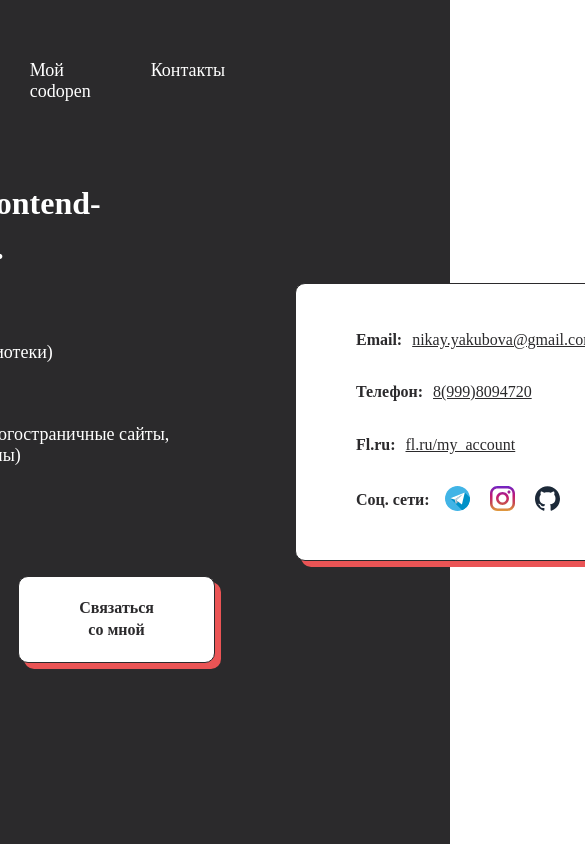
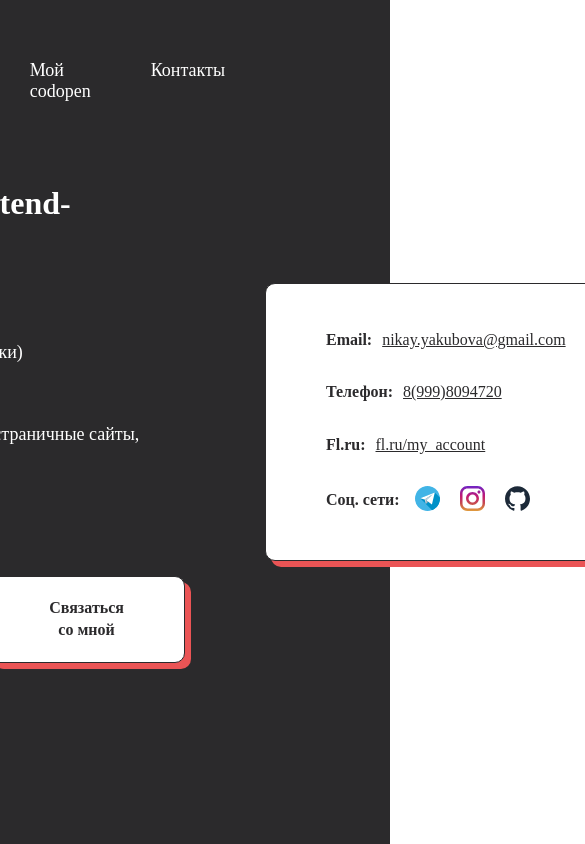
Before and after one commit to nikay666/portfolio, a React (Create React App) app: page / in a window 390 px wide. Shown: the top 844 px of the page, 585 px wide, since content can reach past the window. Built offline with nearby package versions, Linux system fonts and the light colour scheme.

Commit message:
Сделан адапив  для оберки(возможны правки)

```diff
--- a/src/App.scss
+++ b/src/App.scss
@@ -5,7 +5,20 @@
 }
 
 @mixin main-wrap {
-    padding: $lp;
+    padding: $xl;
+
+    @media(max-width: 1140px) {
+        padding: $lg;
+    }
+    @media(max-width: 960px) {
+        padding: $md;
+    }
+    @media(max-width: 768px) {
+        padding: $sm;
+    }
+    @media(max-width: 576px) {
+        padding: $xsm;
+    }
 }
 .h1{
     font-family: Ubuntu;
--- a/src/modules/Header/Header.scss
+++ b/src/modules/Header/Header.scss
@@ -8,7 +8,7 @@
     right: 0;
 
     &__nav{
-        padding: $lp;
+        padding: $xl;
 
         &-list{
             display: flex;
--- a/src/var.scss
+++ b/src/var.scss
@@ -4,7 +4,11 @@ $primary-dark: #A13B3C;
 $dark: #2B2A2C;
 
 
-$lp: 60px 225px;
+$xl: 60px 225px;
+$lg: 40px 120px;
+$md: 25px 80px;
+$sm: 20px 40px;
+$xsm: 20px 15px;
 $lp-s: 225px;
 $br: 10px;
 $transition: .2s  ease-in-out;
```
